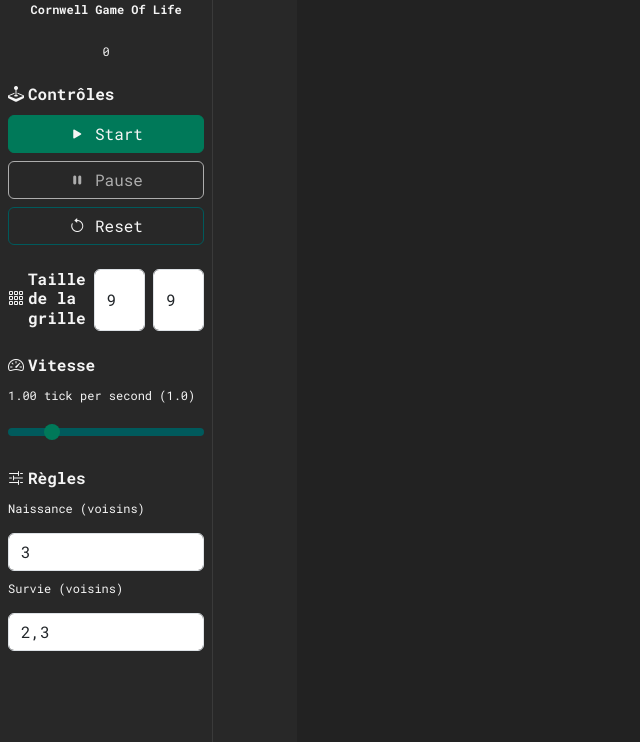
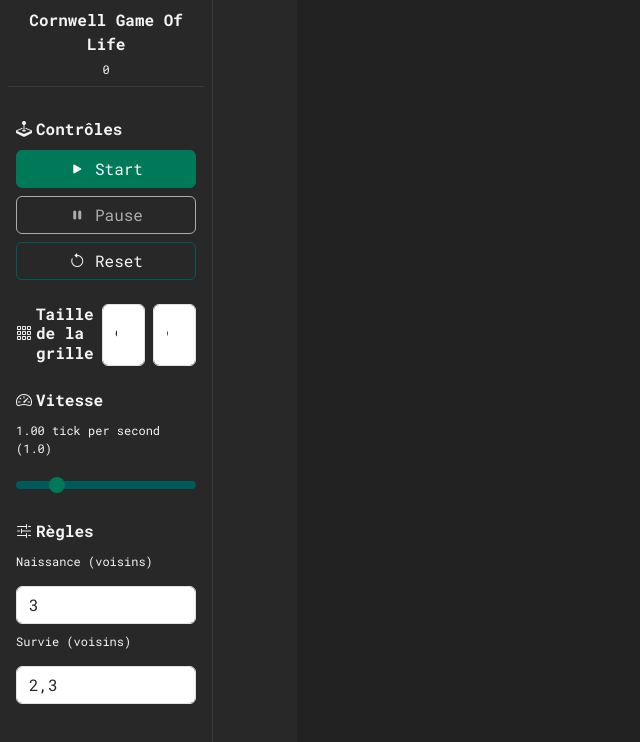
Before and after one commit to Ogdam/game_of_life, a React (Vite) app in the folder frontend/gol-fe/: page / in a window 1280 px wide. Shown: the top 742 px of the page, without its empty margins (0-640 px from the left). Built offline with nearby package versions, Linux system fonts and the light colour scheme; no server answers.

Commit message:
[#34] dédup import CSS et restyle la sidebar avec les tokens
controls.css n'est désormais importé qu'une seule fois, depuis sidebar.jsx.
La sidebar utilise les classes gol-sidebar/gol-sidebar-header/gol-sidebar-title
pour un header cohérent avec le design system, sans changement au store.

```diff
--- a/frontend/gol-fe/src/components/controls.jsx
+++ b/frontend/gol-fe/src/components/controls.jsx
@@ -1,4 +1,3 @@
-import './controls.css'
 import { useState, useEffect } from 'react'
 import { useSimulationStore } from '../stores/store'
 
--- a/frontend/gol-fe/src/components/sidebar.jsx
+++ b/frontend/gol-fe/src/components/sidebar.jsx
@@ -6,12 +6,10 @@ export default function SideBar() {
   const generation = useSimulationStore((s) => s.generation)
 
   return (
-    <div className="sidebar">
-      <div className="d-flex flex-column gap-2 text-center">
-        <p>
-          <strong>Cornwell Game Of Life</strong>
-        </p>
-        <p>{generation}</p>
+    <div className="gol-sidebar d-flex flex-column gap-4 p-2">
+      <div className="gol-sidebar-header d-flex flex-column gap-1 text-center">
+        <p className="gol-sidebar-title">Cornwell Game Of Life</p>
+        <p className="m-0">{generation}</p>
       </div>
       <Controls />
     </div>
```
